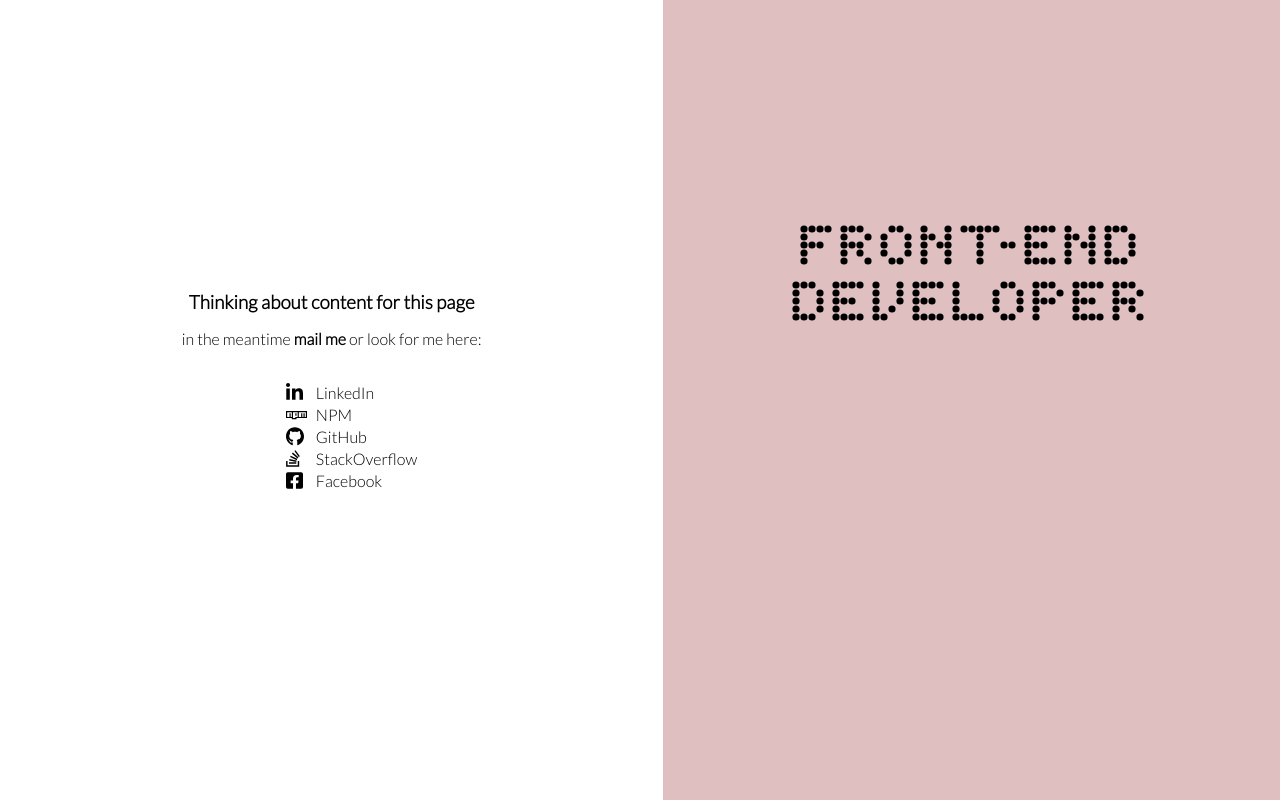
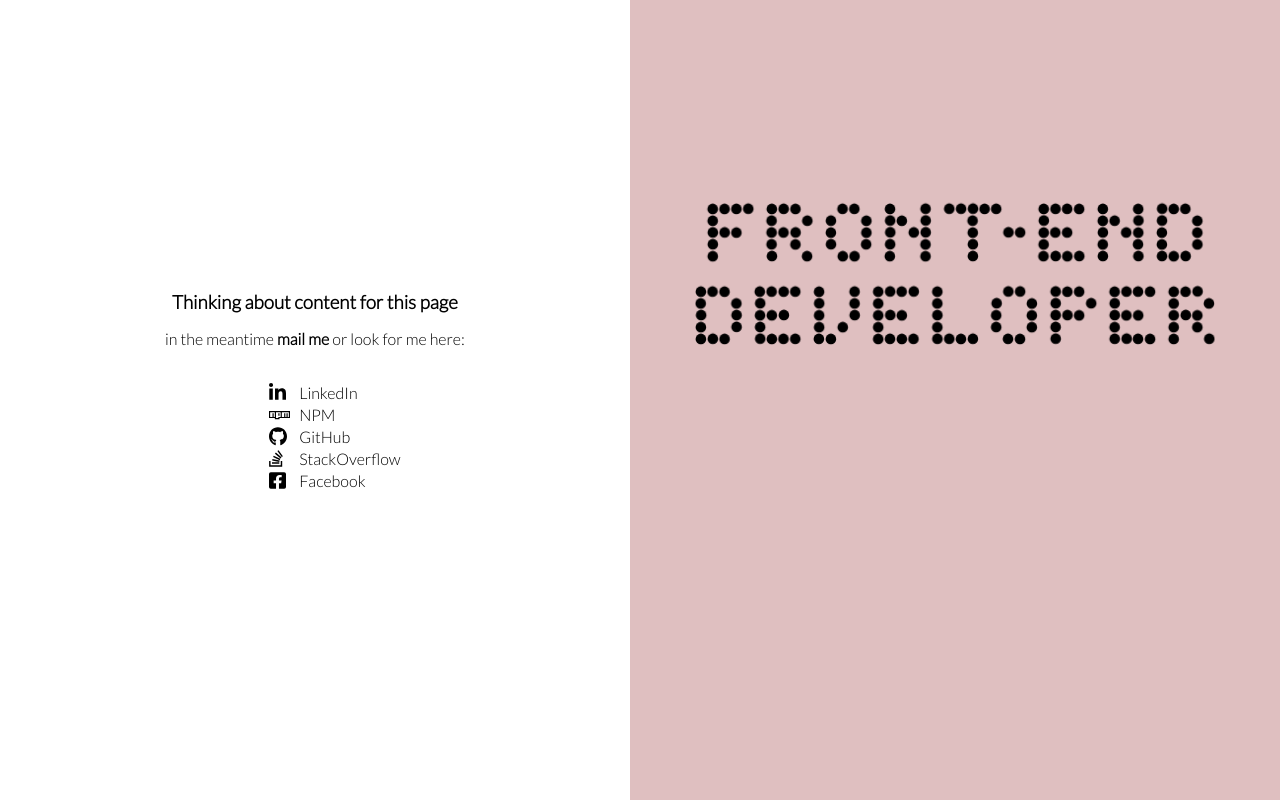
Before and after one commit to andres-kovalev/andres-kovalev.com, a React (Create React App) app: page / in a window 1280 px wide. Built offline with nearby package versions, Linux system fonts and the light colour scheme.

Commit message:
switch from shadows to SVG

```diff
--- a/package.json
+++ b/package.json
@@ -1,7 +1,7 @@
 {
   "name": "andres-kovalev.ru",
   "version": "0.1.0",
-  "description": "andres-kovalev.ru personal page",
+  "description": "andres-kovalev.com personal page",
   "main": "index.js",
   "dependencies": {
     "classnames": "^2.2.6",
@@ -34,7 +34,7 @@
   "bugs": {
     "url": "https://github.com/andres-kovalev/home-page/issues"
   },
-  "homepage": "https://andres-kovalev.ru/",
+  "homepage": "https://andres-kovalev.com/",
   "devDependencies": {
     "create-react-app": "^3.2.0"
   },
--- a/src/components/App/App.module.scss
+++ b/src/components/App/App.module.scss
@@ -49,7 +49,7 @@
   }
 }
 
-@media (max-width: 60rem) {
+@media (max-width: 45rem) {
   .main {
     flex-direction: column;
     min-width: 22rem;
--- /dev/null
+++ b/src/components/Canvas/Canvas.js
@@ -0,0 +1,25 @@
+import React, { useRef } from 'react';
+
+import { maxLength, getProps } from './helper';
+import Pixel from './Pixel';
+
+function Canvas({ label, image, minPixels = 0, scale = 10, className }) {
+    const pixels = useRef(minPixels);
+    const lines = image.split("\n");
+    const width = lines.reduce(maxLength, 0);
+    const height = lines.length;
+
+    return (
+        <svg
+            viewBox={`0 0 ${width * scale} ${height * scale}`}
+            aria-label={ label }
+            className={ className }
+        >
+            {getProps(lines, width, height, pixels).map(props => (
+                <Pixel {...props} scale={ scale } />
+            ))}
+        </svg>
+    );
+}
+
+export default Canvas;
--- /dev/null
+++ b/src/components/Canvas/Pixel.js
@@ -0,0 +1,20 @@
+import React from 'react';
+import cx from 'classnames';
+
+import styles from './Pixel.module.scss';
+
+import { random } from './helper';
+
+function Pixel({ row, column, color, scale = 1 }) {
+    return (
+        <circle
+            className={cx(styles.pixel, styles[`shake-${random(9)}`])}
+            cx={column * scale + 5}
+            cy={row * scale}
+            r="4.5"
+            fill={color}
+        />
+    );
+}
+
+export default Pixel;
--- /dev/null
+++ b/src/components/Canvas/Pixel.module.scss
@@ -0,0 +1,17 @@
+.pixel {
+    transition: all 1s ease;
+}
+
+@for $delay from 0 to 9 {
+    .shake-#{ $delay } {
+        animation: shake 0.5s infinite ease-in-out alternate-reverse ($delay * 1s / 10);
+    }
+}
+
+@keyframes shake {
+    0% { transform: translate(-0.2px,0) }
+    25% { transform: translate(0.1px,-0.1px) }
+    50% { transform: translate(-0.1px,0.2px) }
+    75% { transform: translate(0.2px,-0.2px) }
+    100% { transform: translate(-0.2px,0) }
+}
--- /dev/null
+++ b/src/components/Canvas/helper.js
@@ -0,0 +1,52 @@
+export function maxLength(max, { length }) {
+    return length > max ? length : max;
+}
+
+export function getProps(rows, width, height, numberOfPixels) {
+    const items = rows.flatMap((line, row) =>
+        line
+            .split("")
+            .map((char, column) => (isSpace(char) ? null : [row, column, "black"]))
+            .filter(Boolean)
+    );
+
+    if (items.length > numberOfPixels.current) {
+        numberOfPixels.current = items.length;
+    } else {
+        items.push(
+            ...[...Array(numberOfPixels.current - items.length)].map(() => [
+                random(height),
+                random(width),
+                "transparent"
+            ])
+        );
+    }
+
+    return shuffle(items).map(([row, column, color], key) => ({
+        key,
+        row,
+        column,
+        color
+    }));
+}
+
+function isSpace(char) {
+    return char === " ";
+}
+
+export function random(max) {
+    return Math.round(Math.random() * max);
+}
+
+function shuffle(array) {
+    const { length } = array;
+    for (let i = length - 1; i > -1; i--) {
+        const item = array[i];
+        const j = random(i);
+
+        array[i] = array[j];
+        array[j] = item;
+    }
+
+    return array;
+}
--- /dev/null
+++ b/src/components/Canvas/index.js
@@ -0,0 +1 @@
+export { default } from './Canvas';
--- a/src/components/Logo/Logo.js
+++ b/src/components/Logo/Logo.js
@@ -1,12 +1,12 @@
 import React, { useState, useCallback, useEffect } from 'react';
-import cx from 'classnames';
 
 import styles from './Logo.module.scss';
 
-import useLogoStyles from '../../hooks/useLogoStyles';
+import Canvas from '../Canvas';
+import primaryText from '../../consts/primary-logo';
+import secondaryText from '../../consts/secondary-logo';
 
 function Logo() {
-    const classes = useLogoStyles();
     const [ isSecondary, setIsSecondary ] = useState(false);
     const toggle = useCallback(
         () => setIsSecondary(isSecondary => !isSecondary),
@@ -19,17 +19,13 @@ function Logo() {
         return () => clearInterval(interval);
     }, []);
 
-    const className = cx(styles.title, classes.logo, {
-        [classes.secondary]: isSecondary
-    });
-
     return (
-        <React.Fragment>
-            <h1 className={className}>
-                Andres Kovalev
-            </h1>
-            <h2 className={styles.subtitle}>Front-End developer</h2>
-        </React.Fragment>
+        <Canvas
+            label="Andres Kovalev - Front-End developer"
+            className={ styles.logo }
+            image={ isSecondary ? secondaryText : primaryText }
+            minPixels={ 250 }
+        />
     );
 }
 
--- a/src/components/Logo/Logo.module.scss
+++ b/src/components/Logo/Logo.module.scss
@@ -1,20 +1,4 @@
-.title {
-    margin: 0;
-    font-size: 4rem;
-    font-weight: 300;
-    color: transparent;
+.logo {
+    margin: 0 10%;
+    min-width: 20rem;
 }
-
-.subtitle {
-    margin: 0;
-    font-size: 1rem;
-    font-weight: 300;
-    padding-left: 7rem;
-    color: transparent;
-}
-
-@media (max-width: 60rem) {
-    .header {
-        font-size: 3rem;
-    }
-}
--- a/src/consts/primary-logo.js
+++ b/src/consts/primary-logo.js
@@ -1,12 +1,14 @@
-export default `.  ##  #. # ### .### .####  ###
-  #. # ## # #. # #. #.#  . # .
-. ####.# ##.# .#.### .###   ##
- .#  # #  # #  # # #  # . .   #
-  #. # # .# ### .#. #.#### ###.
-.              .          .
- .         .       .
-# .#  ##. #  #. ##  #    #### # .#
-# #  #  # #. # # .# # .  # .  # .#
-## . # .# #  # #### #   .###  #  #
-# #  #  # # #  # .# # .  # .  # #
-# .#  ##  ## . #  # #### #### ## .`;
+export default `
+        ##  #  # ###  ###  ####  ###
+       #  # ## # #  # #  # #    #
+       #### # ## #  # ###  ###   ##
+       #  # #  # #  # # #  #       #
+       #  # #  # ###  #  # #### ###
+
+
+     #  #  ##  #  #  ##  #    #### #  #
+     # #  #  # #  # #  # #    #    #  #
+     ##   #  # #  # #### #    ###  #  #
+     # #  #  # # #  #  # #    #    # #
+     #  #  ##  ##   #  # #### #### ##
+`;
--- a/src/consts/secondary-logo.js
+++ b/src/consts/secondary-logo.js
@@ -1,4 +1,5 @@
-export default ` #### ###   ##  #  # #####   #### #  # ###
+export default `
+ #### ###   ##  #  # #####   #### #  # ###
  #    #  # #  # ## #   #     #    ## # #  #
  ###  ###  #  # # ##   #  ## ###  # ## #  #
  #    # #  #  # #  #   #     #    #  # #  #
@@ -9,4 +10,5 @@ export default ` #### ###   ##  #  # #####   #### #  # ###
 #  # #    #  # #    #    #  # #  # #    #  #
 #  # ###  #  # ###  #    #  # ###  ###  ###
 #  # #    # #  #    #    #  # #    #    # #
-###  #### ##   #### ####  ##  #    #### #  #`;
+###  #### ##   #### ####  ##  #    #### #  #
+`;
--- a/src/hooks/useLogoStyles.js
+++ /dev/null
@@ -1,64 +0,0 @@
-import { createUseStyles } from "react-jss";
-
-import primaryLogo from '../consts/primary-logo';
-import secondaryLogo from '../consts/secondary-logo';
-
-export default createUseStyles({
-  logo: {
-    position: "relative",
-    width: "10rem",
-    height: "8rem",
-    fontSize: "0.5rem",
-    color: "transparent",
-
-    "&::after": {
-      position: "absolute",
-      left: "50%",
-      transform: "translateX(-50%)",
-      display: "block",
-      content: '""',
-      width: "1em",
-      height: "1em",
-      borderRadius: "0.5em",
-      transition: "all 1s ease",
-
-      boxShadow: getShadow(primaryLogo)
-    },
-
-    "&$secondary:after": {
-      boxShadow: getShadow(secondaryLogo)
-    }
-  },
-  secondary: {}
-});
-
-function getShadow(text) {
-  return text
-    .split("\n")
-    .flatMap(getLineShadow)
-    .sort(randimize)
-    .join(",");
-}
-
-function getLineShadow(text, row) {
-  return text
-    .split("")
-    .map(getCharShadow(row, text.length))
-    .filter(Boolean);
-}
-
-function getCharShadow(row, length) {
-  return (char, index) => {
-    if (char === " ") {
-      return;
-    }
-
-    const color = char === "#" ? "black" : "transparent";
-
-    return `${index - Math.ceil(length / 2)}em ${row + 1}em 0 -0.05em ${color}`;
-  };
-}
-
-function randimize() {
-  return Math.random() - 0.5;
-}
```
Also changed, not shown: 1 other file (tests, documents, lock files or other folders).
